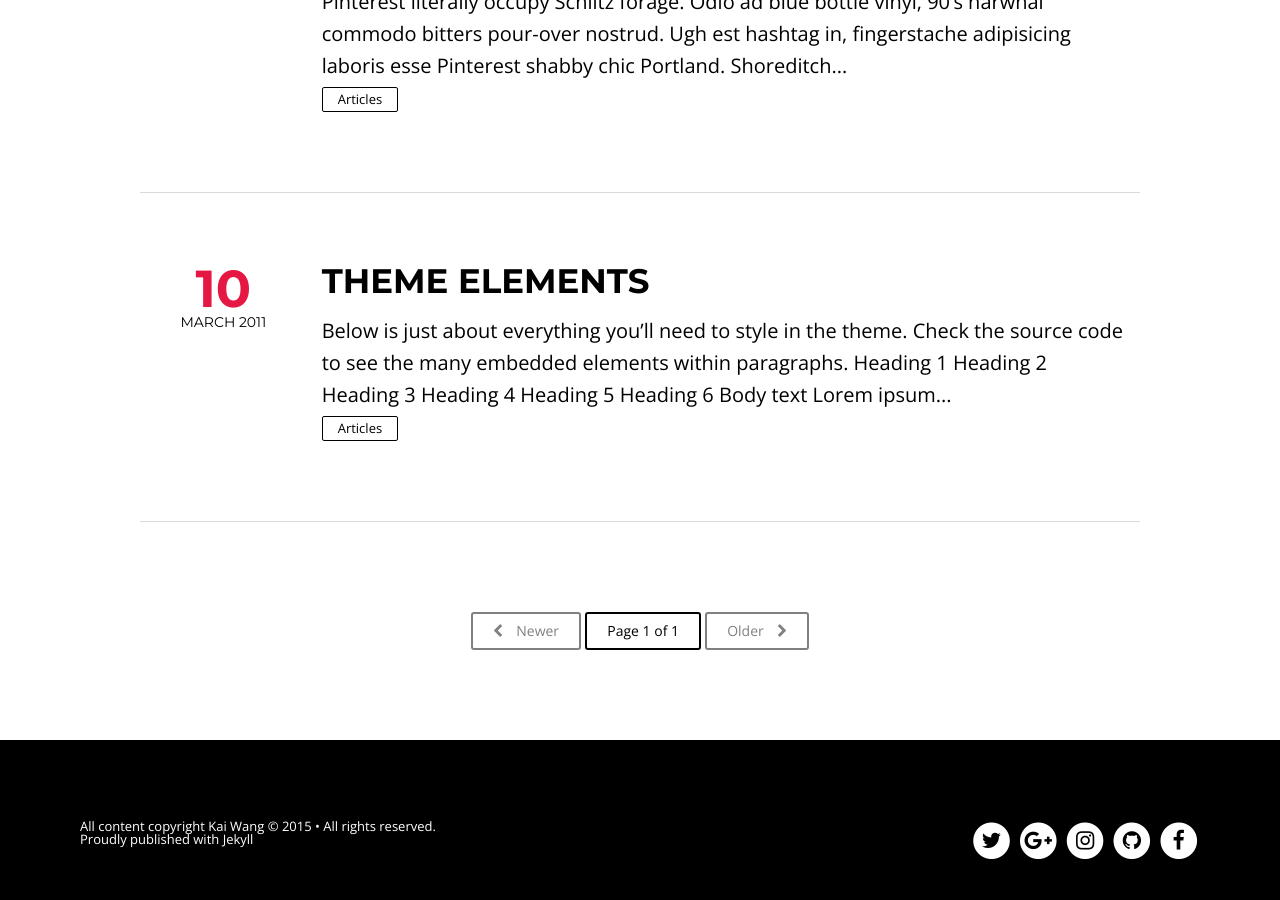
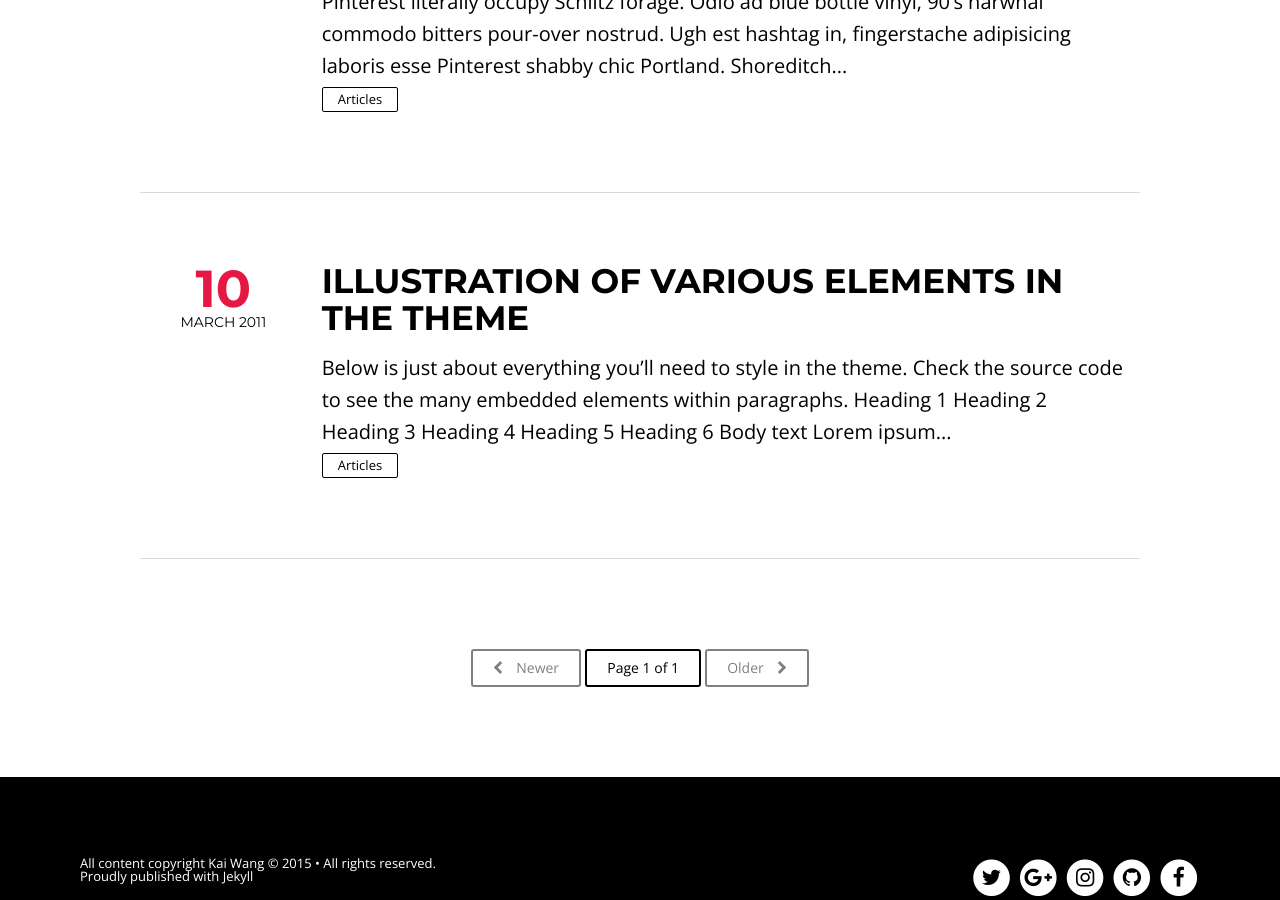
Before and after one commit to kaichop/kaichop, a Jekyll site: the page built from index.html, in a window 1280 px wide and 900 px high, scrolled down 2667 px. Built offline with Jekyll 4.4.1, drawn with Linux system fonts in a browser that asks for light colours; nearby versions of some CDN libraries; the list of posts is cut into pages by our own code.

Commit message:
Update 2011-03-10-theme-elements.md

```diff
--- a/_posts/2011-03-10-theme-elements.md
+++ b/_posts/2011-03-10-theme-elements.md
@@ -1,6 +1,6 @@
 ---
 layout: post
-title: Theme Elements
+title: Illustration of various elements in the theme
 description: "Just about everything you'll need to style in the theme: headings, paragraphs, blockquotes, tables, code blocks, and more."
 modified: 2013-05-31
 category: articles
```
